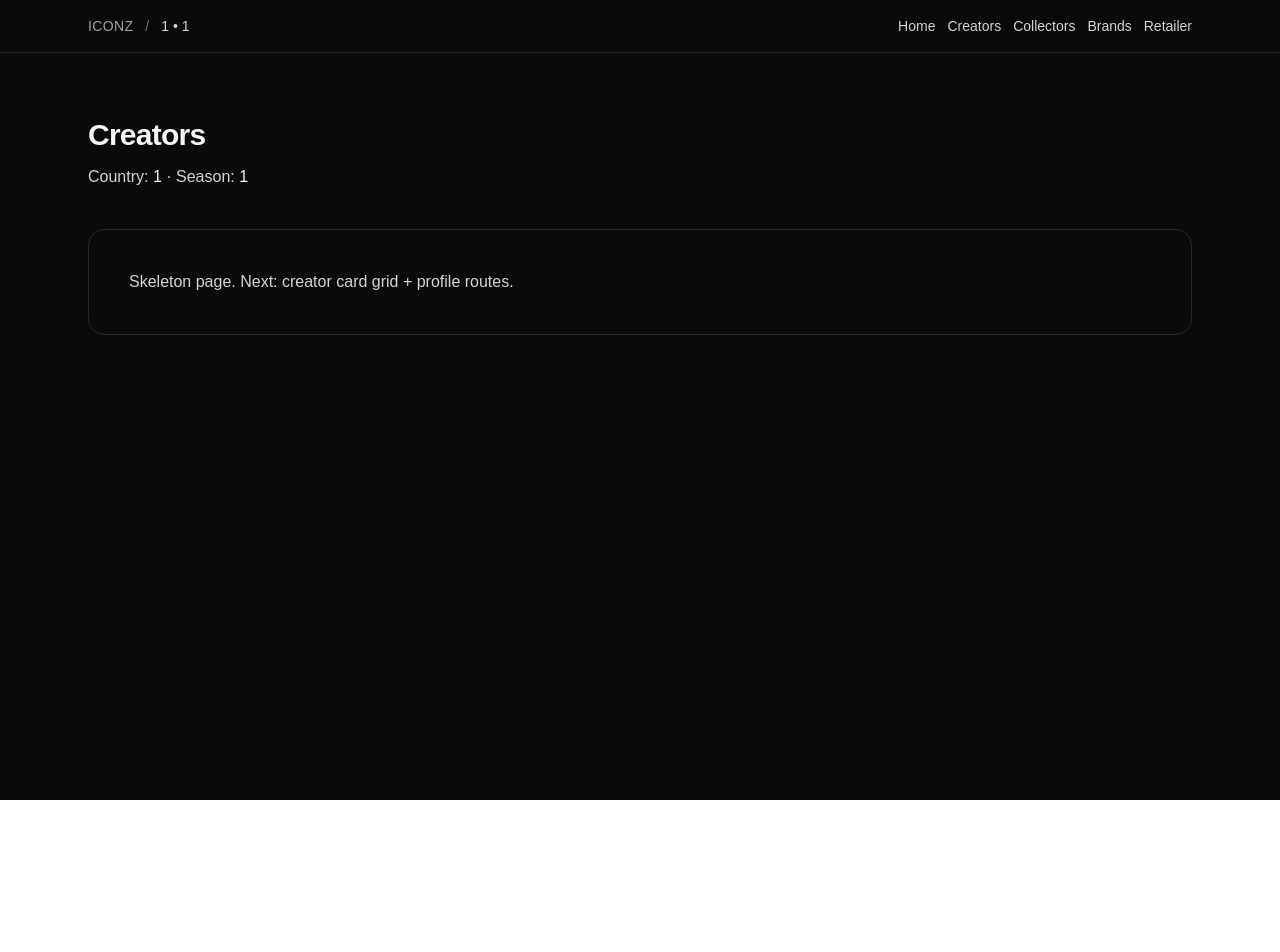
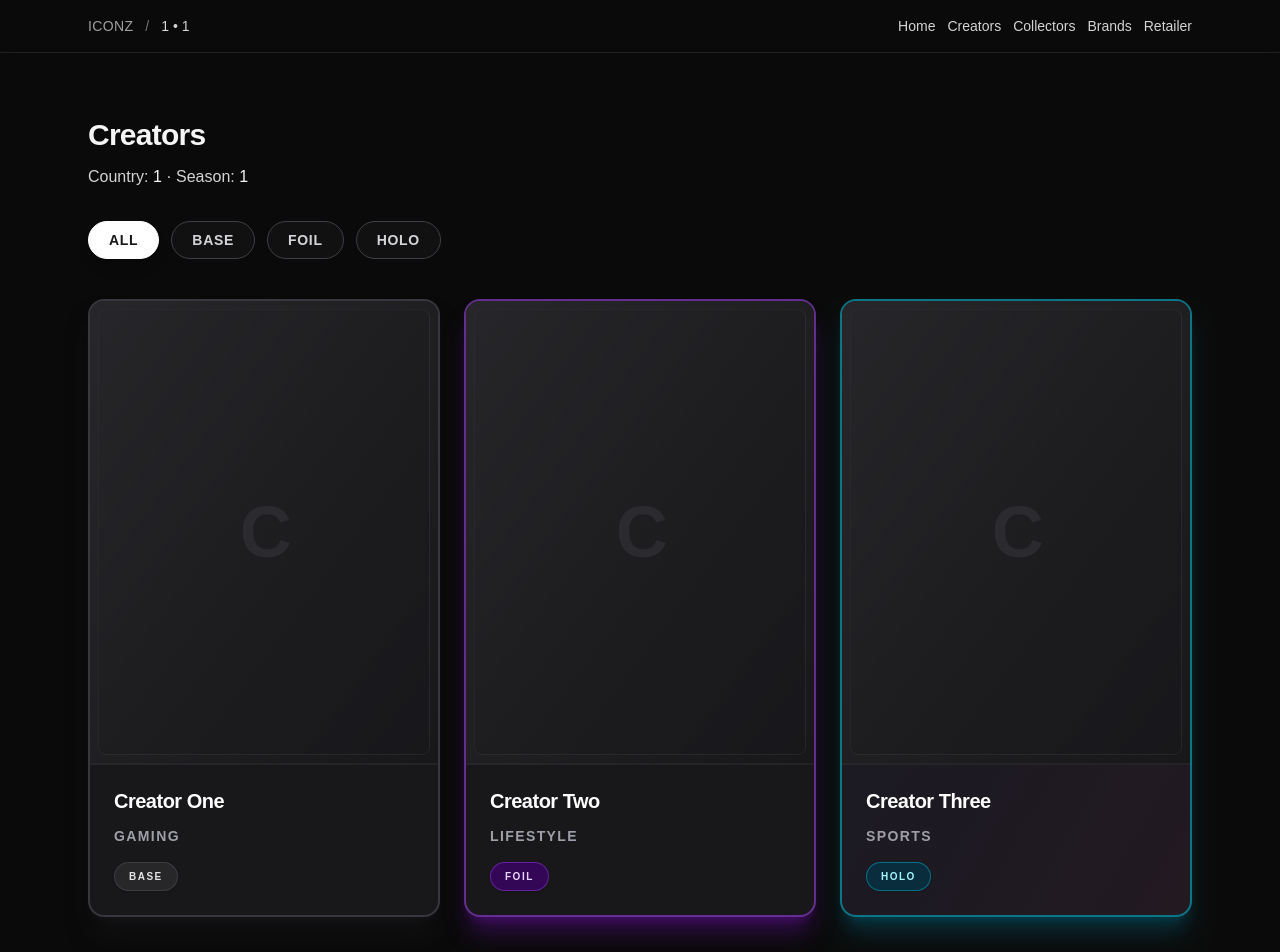
Before and after one commit to kennethskretteberg-blip/iconz-platform, a Next.js app: page /1/1/creators in a window 1280 px wide. Shown: the top 952 px of the page. Before the commit the page ends 800 px from the top, so only its background shows below. Built offline with nearby package versions, Linux system fonts and the light colour scheme.

Commit message:
Add reusable FilterChips and refactor creators filter

```diff
--- /dev/null
+++ b/app/[country]/[season]/creators/[creatorId]/page.tsx
@@ -0,0 +1,82 @@
+import Link from "next/link";
+import { creators } from "@/data/creators";
+
+type PageProps = {
+  params: Promise<{ country: string; season: string; creatorId: string }>;
+};
+
+export default async function CreatorProfilePage({ params }: PageProps) {
+  const { country, season, creatorId } = await params;
+
+  const creator = creators.find((c) => c.id === creatorId);
+
+  if (!creator) {
+    return (
+      <div className="mx-auto w-full max-w-6xl px-6 py-16">
+        <div className="rounded-2xl border border-neutral-800 bg-neutral-950/60 p-10">
+          <h1 className="text-2xl font-semibold tracking-tight">Creator not found</h1>
+          <p className="mt-3 text-neutral-300">
+            No creator with id <span className="text-neutral-100">{creatorId}</span>.
+          </p>
+
+          <div className="mt-8">
+            <Link
+              className="text-sm text-neutral-300 hover:text-neutral-100"
+              href={`/${country}/${season}/creators`}
+            >
+              ← Back to creators
+            </Link>
+          </div>
+        </div>
+      </div>
+    );
+  }
+
+  return (
+    <div className="mx-auto w-full max-w-6xl px-6 py-16">
+      <div className="mb-8">
+        <Link
+          className="text-sm text-neutral-300 hover:text-neutral-100"
+          href={`/${country}/${season}/creators`}
+        >
+          ← Back to creators
+        </Link>
+      </div>
+
+      <div className="grid gap-6 lg:grid-cols-3">
+        <div className="lg:col-span-2 rounded-2xl border border-neutral-800 bg-neutral-950/60 p-10">
+          <p className="text-sm tracking-wide text-neutral-400">Creator Profile</p>
+          <h1 className="mt-3 text-3xl font-semibold tracking-tight">{creator.name}</h1>
+
+          <div className="mt-6 flex flex-wrap gap-3 text-sm">
+            <span className="rounded-full border border-neutral-800 px-3 py-1 text-neutral-300">
+              Category: <span className="text-neutral-100">{creator.category}</span>
+            </span>
+            <span className="rounded-full border border-neutral-800 px-3 py-1 text-neutral-300">
+              Rarity: <span className="text-neutral-100">{creator.rarity}</span>
+            </span>
+          </div>
+
+          <div className="mt-10 rounded-2xl border border-neutral-800 bg-neutral-950 p-10 text-neutral-300">
+            Skeleton profile content. Next: stats, card variants, ranking, and CTA modules.
+          </div>
+        </div>
+
+        <aside className="rounded-2xl border border-neutral-800 bg-neutral-950/60 p-10">
+          <p className="text-sm tracking-wide text-neutral-400">Context</p>
+          <div className="mt-4 space-y-2 text-sm text-neutral-300">
+            <div>
+              Country: <span className="text-neutral-100">{country}</span>
+            </div>
+            <div>
+              Season: <span className="text-neutral-100">{season}</span>
+            </div>
+            <div>
+              ID: <span className="text-neutral-100">{creatorId}</span>
+            </div>
+          </div>
+        </aside>
+      </div>
+    </div>
+  );
+}
--- a/app/[country]/[season]/creators/page.tsx
+++ b/app/[country]/[season]/creators/page.tsx
@@ -1,9 +1,27 @@
+"use client";
+
+import { useState } from "react";
+import Link from "next/link";
+import { creators } from "@/data/creators";
+import CreatorCard from "@/components/CreatorCard";
+import FilterChips from "@/components/FilterChips";
+
+type Rarity = "All" | "Base" | "Foil" | "Holo";
+
 type PageProps = {
-  params: Promise<{ country: string; season: string }>;
+  params: { country: string; season: string };
 };
 
-export default async function CreatorsPage({ params }: PageProps) {
-  const { country, season } = await params;
+export default function CreatorsPage({ params }: PageProps) {
+  const { country, season } = params;
+  const [selectedRarity, setSelectedRarity] = useState<Rarity>("All");
+
+  const filteredCreators =
+    selectedRarity === "All"
+      ? creators
+      : creators.filter((creator) => creator.rarity === selectedRarity);
+
+  const rarities: Rarity[] = ["All", "Base", "Foil", "Holo"];
 
   return (
     <div className="mx-auto w-full max-w-6xl px-6 py-16">
@@ -13,8 +31,26 @@ export default async function CreatorsPage({ params }: PageProps) {
         <span className="text-neutral-100">{season}</span>
       </p>
 
-      <div className="mt-10 rounded-2xl border border-neutral-800 bg-neutral-950/60 p-10 text-neutral-300">
-        Skeleton page. Next: creator card grid + profile routes.
+      {/* Rarity Filter */}
+      <div className="mt-8">
+        <FilterChips
+          options={rarities}
+          value={selectedRarity}
+          onChange={(value) => setSelectedRarity(value as Rarity)}
+        />
+      </div>
+
+      {/* Creator Grid */}
+      <div className="mt-10 grid grid-cols-1 gap-6 sm:grid-cols-2 lg:grid-cols-3">
+        {filteredCreators.map((creator) => (
+          <Link
+            key={creator.id}
+            href={`/${country}/${season}/creators/${creator.id}`}
+            className="block rounded-2xl transition-all hover:ring-2 hover:ring-white/20 focus:outline-none focus:ring-2 focus:ring-white/30"
+          >
+            <CreatorCard creator={creator} />
+          </Link>
+        ))}
       </div>
     </div>
   );
--- /dev/null
+++ b/components/CreatorCard.tsx
@@ -0,0 +1,91 @@
+import type { Creator } from "@/data/creators";
+
+interface CreatorCardProps {
+  creator: Creator;
+}
+
+const RARITY_STYLES = {
+  Base: "border-zinc-700/80 shadow-zinc-900/60",
+  Foil: "border-purple-500/50 shadow-purple-800/40 shadow-2xl",
+  Holo: "border-cyan-400/50 shadow-cyan-800/40 shadow-2xl",
+};
+
+const RARITY_BADGE_STYLES = {
+  Base: "bg-zinc-800 text-zinc-200 border-zinc-600/50",
+  Foil: "bg-purple-950/80 text-purple-200 border-purple-500/40",
+  Holo: "bg-cyan-950/80 text-cyan-200 border-cyan-400/40",
+};
+
+const RARITY_EFFECTS = {
+  Base: null,
+  Foil: (
+    <div className="pointer-events-none absolute inset-0 bg-gradient-to-br from-purple-500/5 via-transparent to-purple-400/5 opacity-0 transition-opacity duration-300 group-hover:opacity-100" />
+  ),
+  Holo: (
+    <>
+      <div className="pointer-events-none absolute inset-0 bg-gradient-to-br from-cyan-500/8 via-purple-500/5 to-pink-500/8 opacity-60" />
+      <div className="pointer-events-none absolute inset-0 bg-gradient-to-tl from-cyan-400/5 via-transparent to-cyan-300/5 opacity-0 transition-opacity duration-300 group-hover:opacity-100" />
+    </>
+  ),
+};
+
+export default function CreatorCard({ creator }: CreatorCardProps) {
+  return (
+    <article
+      className={`
+        group relative overflow-hidden
+        rounded-2xl border-2 bg-zinc-900
+        shadow-xl transition-all duration-300
+        hover:scale-[1.02] hover:shadow-2xl
+        ${RARITY_STYLES[creator.rarity]}
+      `}
+    >
+      {/* Rarity Effects Overlay */}
+      {RARITY_EFFECTS[creator.rarity]}
+
+      {/* Card Art Window */}
+      <div className="relative aspect-[3/4] overflow-hidden border-b-2 border-zinc-800/50 bg-gradient-to-br from-zinc-800 to-zinc-900">
+        {/* Inner Frame */}
+        <div className="absolute inset-2 rounded-lg border border-zinc-700/30 bg-gradient-to-br from-zinc-800/50 to-zinc-900/80">
+          <div className="absolute inset-0 flex items-center justify-center">
+            <span className="text-7xl font-black tracking-tighter text-zinc-700/40">
+              {creator.name.charAt(0)}
+            </span>
+          </div>
+        </div>
+
+        {/* Foil Sheen Effect */}
+        {creator.rarity === "Foil" && (
+          <div className="pointer-events-none absolute inset-0 bg-gradient-to-tr from-transparent via-purple-300/10 to-transparent opacity-0 transition-opacity duration-300 group-hover:opacity-100" />
+        )}
+      </div>
+
+      {/* Content Section */}
+      <div className="relative space-y-3 p-6">
+        {/* Name */}
+        <h3 className="text-xl font-bold leading-tight tracking-tight text-white">
+          {creator.name}
+        </h3>
+
+        {/* Category */}
+        <p className="text-sm font-semibold uppercase tracking-widest text-zinc-400">
+          {creator.category}
+        </p>
+
+        {/* Rarity Badge */}
+        <div className="flex items-center pt-1">
+          <span
+            className={`
+              inline-flex items-center rounded-full border px-3.5 py-1.5
+              text-[10px] font-black uppercase tracking-[0.15em]
+              shadow-sm transition-all
+              ${RARITY_BADGE_STYLES[creator.rarity]}
+            `}
+          >
+            {creator.rarity}
+          </span>
+        </div>
+      </div>
+    </article>
+  );
+}
--- /dev/null
+++ b/components/FilterChips.tsx
@@ -0,0 +1,38 @@
+interface FilterChipsProps {
+  options: string[];
+  value: string;
+  onChange: (value: string) => void;
+}
+
+export default function FilterChips({
+  options,
+  value,
+  onChange,
+}: FilterChipsProps) {
+  return (
+    <div className="flex flex-wrap gap-3" role="group" aria-label="Filter options">
+      {options.map((option) => {
+        const isSelected = value === option;
+        return (
+          <button
+            key={option}
+            onClick={() => onChange(option)}
+            aria-pressed={isSelected}
+            className={`
+              rounded-full border px-5 py-2 text-sm font-bold uppercase tracking-wider
+              transition-all duration-200
+              focus:outline-none focus:ring-2 focus:ring-white/40 focus:ring-offset-2 focus:ring-offset-zinc-950
+              ${
+                isSelected
+                  ? "border-white bg-white text-zinc-900 shadow-lg"
+                  : "border-zinc-700 bg-zinc-900/50 text-zinc-300 hover:border-zinc-500 hover:bg-zinc-800/80 hover:text-zinc-200"
+              }
+            `}
+          >
+            {option}
+          </button>
+        );
+      })}
+    </div>
+  );
+}
--- /dev/null
+++ b/data/creators.ts
@@ -0,0 +1,12 @@
+export type Creator = {
+  id: string;
+  name: string;
+  category: string;
+  rarity: "Base" | "Foil" | "Holo";
+};
+
+export const creators: Creator[] = [
+  { id: "c1", name: "Creator One", category: "Gaming", rarity: "Base" },
+  { id: "c2", name: "Creator Two", category: "Lifestyle", rarity: "Foil" },
+  { id: "c3", name: "Creator Three", category: "Sports", rarity: "Holo" },
+];
```
Also changed, not shown: 1 other file (tests, documents, lock files or other folders).
